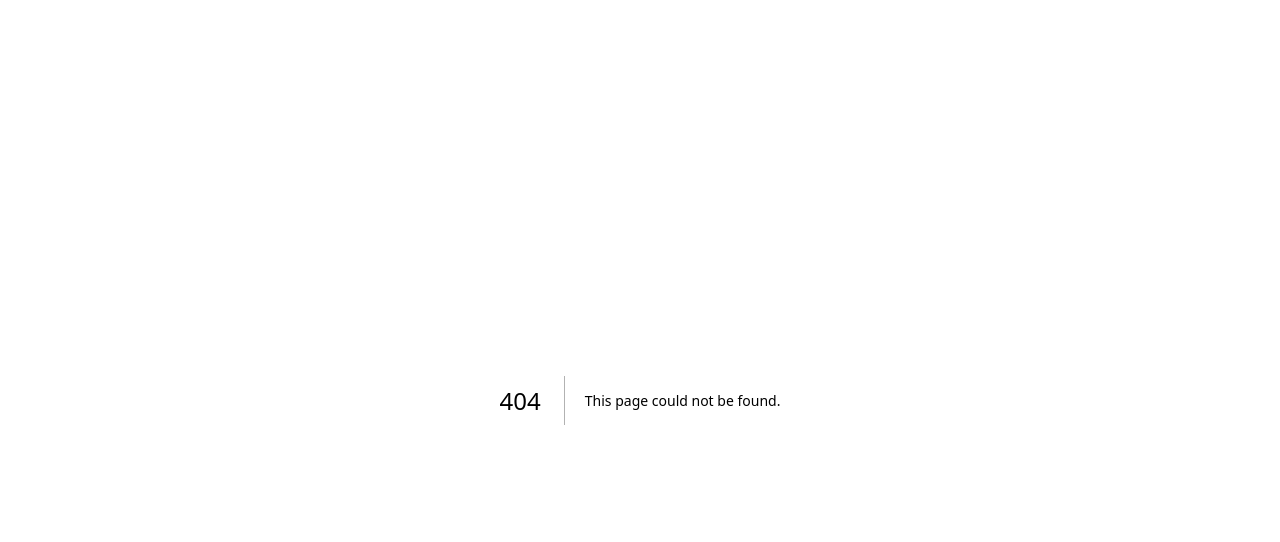
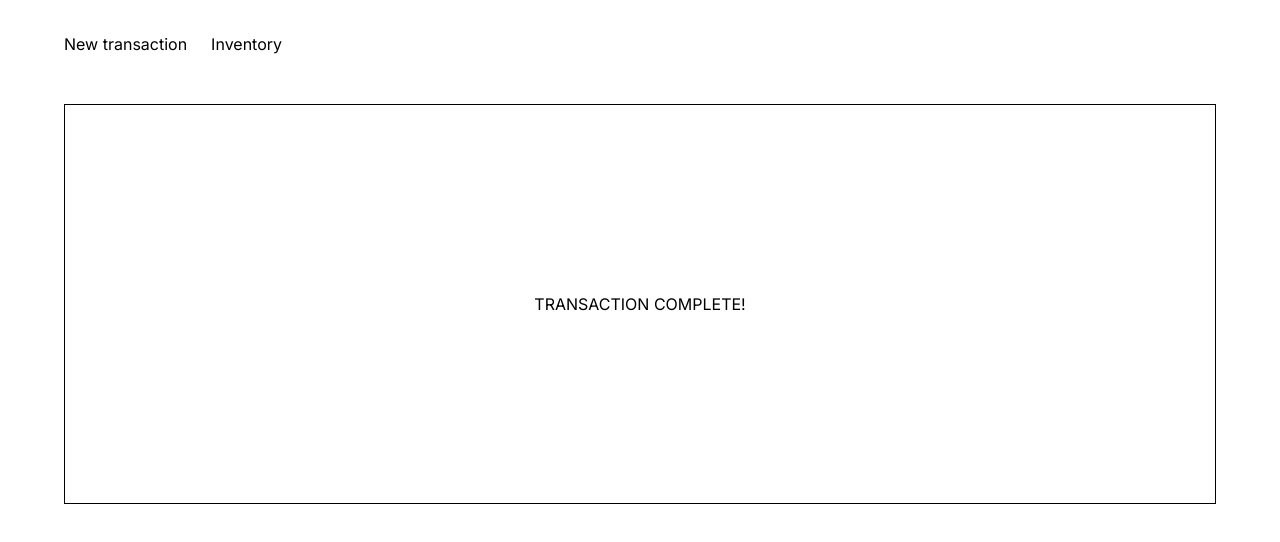
Before and after one commit to audthenerd/audrey-raid, a Next.js app: page /summary in a window 1280 px wide. Before the commit this address had no page. Shown: the top 542 px of the page. Built offline with nearby package versions, Linux system fonts and the light colour scheme.

Commit message:
feat: added purchase summary page and inventory page

```diff
--- a/next.config.js
+++ b/next.config.js
@@ -1,4 +1,14 @@
 /** @type {import('next').NextConfig} */
-const nextConfig = {}
+const nextConfig = {
+    async redirects() {
+        return [
+            {
+                source: '/api/add-transaction',
+                destination: '/summary',
+                permanent: true,
+            },
+        ]
+    }
+}
 
 module.exports = nextConfig
--- /dev/null
+++ b/src/app/api/add-transaction/route.js
@@ -0,0 +1,17 @@
+import { sql } from '@vercel/postgres';
+import { NextResponse } from 'next/server';
+
+export async function GET(request) {
+    const { searchParams } = new URL(request.url);
+    const totalPrice = searchParams.get('total');
+
+    try {
+        if (!totalPrice) throw new Error('Total price for transaction required!');
+        const result = await sql`INSERT INTO Transactions (Total, Created) VALUES (${totalPrice}, LOCALTIMESTAMP);`;
+    } catch (error) {
+        return NextResponse.json({ error }, { status: 500 })
+    }
+
+    const transactions = await sql`SELECT * FROM Transactions;`;
+    return NextResponse.json({ transactions }, { status: 200 });
+}
--- /dev/null
+++ b/src/app/api/create-transactions-table/route.js
@@ -0,0 +1,12 @@
+import { sql } from '@vercel/postgres';
+import { NextResponse } from 'next/server';
+
+export async function GET(request) {
+  try {
+    const result =
+      await sql`CREATE TABLE IF NOT EXISTS Transactions ( Id serial primary key, Total decimal(4,2), Created timestamp );`;
+    return NextResponse.json({ result }, { status: 200 });
+  } catch (error) {
+    return NextResponse.json({ error }, { status: 500 });
+  }
+}
--- a/src/app/globals.css
+++ b/src/app/globals.css
@@ -17,7 +17,7 @@
 }
 
 main {
-  padding: 4rem;
+  padding: 2rem 4rem;
 }
 
 .header-logo-group {
@@ -71,6 +71,7 @@ form {
 .closing-section {
   position: absolute;
   bottom: 0;
+  right: 0;
 }
 
 .total {
@@ -85,3 +86,61 @@ form {
 .final-price {
   margin: 0px 16px;
 }
+
+#name-input {
+  width: 84px;
+}
+
+form {
+  min-height: 5vh;
+}
+
+.checkout {
+  background: #D3D3D3;
+  padding: 8px 16px;
+  border-radius: 4px;
+  font-weight: bold;
+}
+
+.quantity-group label, .quantity-group input {
+  display: block;
+}
+
+#quantity-input {
+  height: 56px;
+}
+
+button:disabled,
+button[disabled] {
+  background-color: #cccccc;
+  color: #ffffff;
+}
+
+hr {
+  margin: 24px 0px;
+}
+
+.price {
+  min-width: 10%;
+  display: flex;
+  justify-content: center;
+  align-items: center;
+}
+
+.navigation {
+  margin-bottom: 48px;
+}
+
+.nav {
+  margin-right: 24px;
+}
+
+.transaction-summary {
+  padding: 4rem;
+  display: flex;
+  justify-content: center;
+  align-items: center;
+  flex-direction: column;
+  min-height: 400px;
+  border: 1px solid;
+}
--- /dev/null
+++ b/src/app/inventory/page.js
@@ -0,0 +1,10 @@
+import Link from 'next/link'
+
+export default function Inventory() {
+
+  return (
+    <main className="flex min-h-screen flex-col">
+      <div>INVENTORY</div>
+    </main>
+  )
+}
--- a/src/app/page.js
+++ b/src/app/page.js
@@ -7,11 +7,11 @@ import Select, { SelectChangeEvent } from '@mui/material/Select'
 export default function Home() {
   const [productData, setData] = useState(null)
   const [productName, setProductName] = useState('Select product')
-  const [ productQty, setQuantity] = useState(null)
+  const [productQty, setQuantity] = useState(null)
   const [price, setPrice] = useState(null)
   const [itemsList, setList] = useState([])
   const [finalTotalPrice, setFinalPrice] = useState(0)
-
+  const [addButton, setStatus] = useState(true)
   useEffect(() => {
     fetch('/api/get-products')
       .then((res) => res.json())
@@ -25,10 +25,11 @@ export default function Home() {
     setProductName(name)
     e.target.value !== '' ? autoSetQuantity() : ''
     productData?.forEach((item) => {
-      if(item.name === name) {
+      if (item.name === name) {
         setPrice(item.price)
       }
     })
+    setAddButtonStatus()
   }
   const autoSetQuantity = () => {
     const quantityInput = document.getElementById('quantity-input')
@@ -46,18 +47,24 @@ export default function Home() {
     setProductName(null)
     setQuantity(null)
     setPrice(null)
+    setStatus(true)
   }
   const addItem = async (e) => {
     const itemTotalPrice = (Number(price) * Number(productQty)).toFixed(2)
     await setFinalPrice((Number(finalTotalPrice) + Number(itemTotalPrice)).toFixed(2))
-
-    const list = {'name': productName, 'quantity': productQty, 'price': itemTotalPrice}
+    const list = { 'name': productName, 'quantity': productQty, 'price': itemTotalPrice }
     await setList((itemsList) => [
       ...itemsList,
       list
     ])
 
     clearInputFields()
+  }
+  const setAddButtonStatus = () => {
+    const nameInput = document.getElementById('name-input')
+    console.log('value', nameInput.innerText)
+    nameInput.innerText === '' ? setStatus(true) : setStatus(false)
+    setStatus()
   }
   return (
     <main className="flex min-h-screen flex-col">
@@ -93,12 +100,14 @@ export default function Home() {
       <div className="form-section">
         <form>
           <div className="add-product-section">
-            <InputLabel id="product-input-label">Product</InputLabel>
+            <div className="product-group">
+              <InputLabel id="product-input-label">Select Product</InputLabel>
               <Select
                 labelId="product-input-label"
                 id="name-input"
                 value={productName}
-              label="Product"
+                label="Select Product"
+                placeholder="Select Product"
                 onChange={handleNameData}
               >
                 {
@@ -109,13 +118,20 @@ export default function Home() {
                   })
                 }
               </Select>
+            </div>
+            <div className="quantity-group">
               <label htmlFor="name" className="quantity">Quantity</label>
               <input id="quantity-input" type="number" name="quantity" required onBlur={handleQuantityData} />
-            <div className="price">{price}</div>
-            <button onClick={addItem} type="button" >Add</button>
             </div>
+            <div className="price"><span hidden={!price}>$</span>{price}</div>
+            <button onClick={addItem} type="button" disabled={addButton}>Add</button>
+          </div>
+        </form>
+        <hr></hr>
+        <form action="/api/add-transaction">
           <div className="closing-section">
-            <button className="block" type="submit">Submit</button>
+              <input type="number" name="total" value={finalTotalPrice} hidden />
+            <button className="checkout" type="submit" disabled={!finalTotalPrice}>Checkout</button>
           </div>
         </form>
       </div>
--- /dev/null
+++ b/src/app/summary/page.js
@@ -0,0 +1,30 @@
+'use client'
+
+import Link from 'next/link'
+import { useState, useEffect } from 'react'
+
+export default function Summary() {
+  const [totalSpent, setTotalSpent] = useState(0)
+
+  useEffect(() => {
+    getTotalSpent()
+  }, [])
+
+  const getTotalSpent = () => {
+    const urlParams = new URLSearchParams(window.location.search)
+    console.log('params', urlParams.get('total'))
+    setTotalSpent(urlParams.get('total'))
+  }
+  return (
+    <main className="flex min-h-screen flex-col">
+    <div className="navigation">
+      <Link className="nav" href="/">New transaction</Link>
+      <Link className="nav" href="/inventory">Inventory</Link>
+    </div>
+      <div className="transaction-summary">
+        <div>TRANSACTION COMPLETE!</div>
+        <div hidden={!totalSpent}>Total spent: ${totalSpent}</div>
+      </div>
+    </main>
+  )
+}
```
Lines whose indentation alone changed are shown as unchanged.
